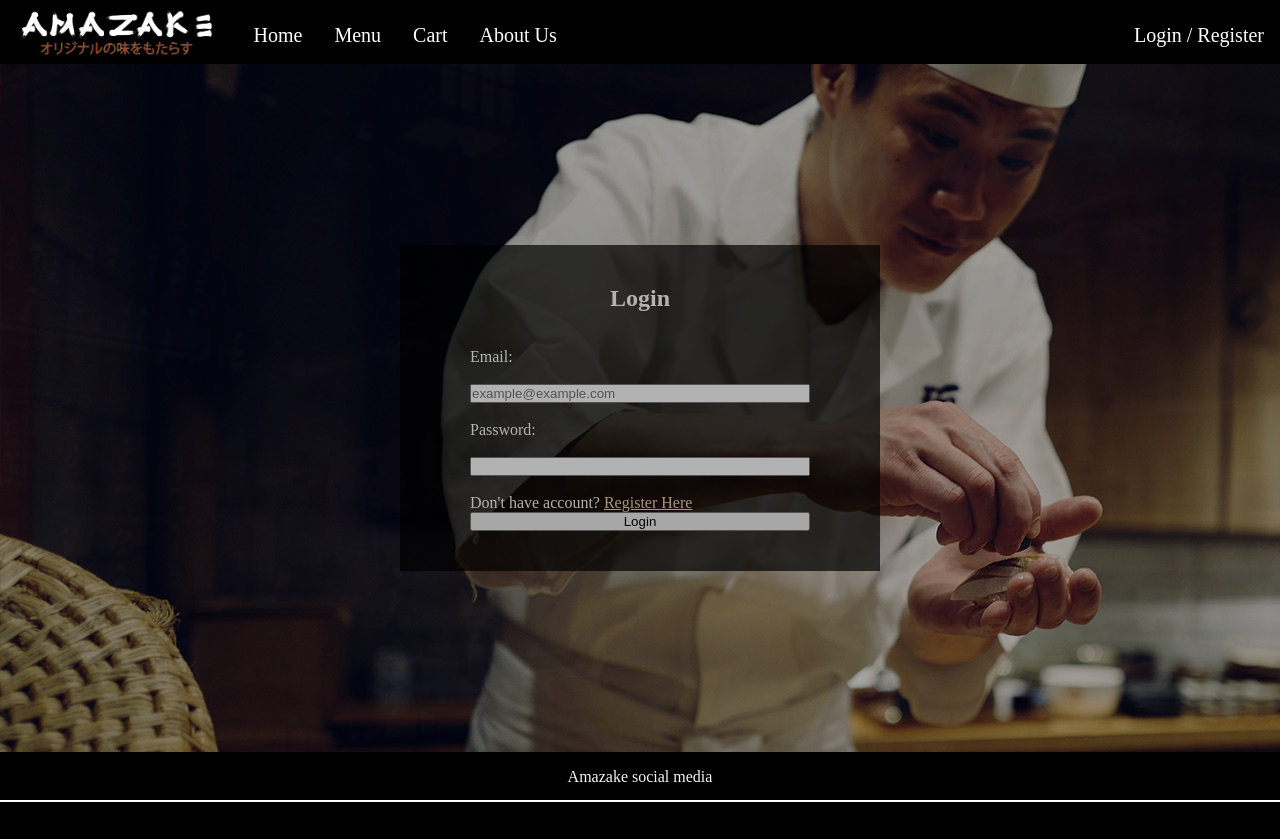
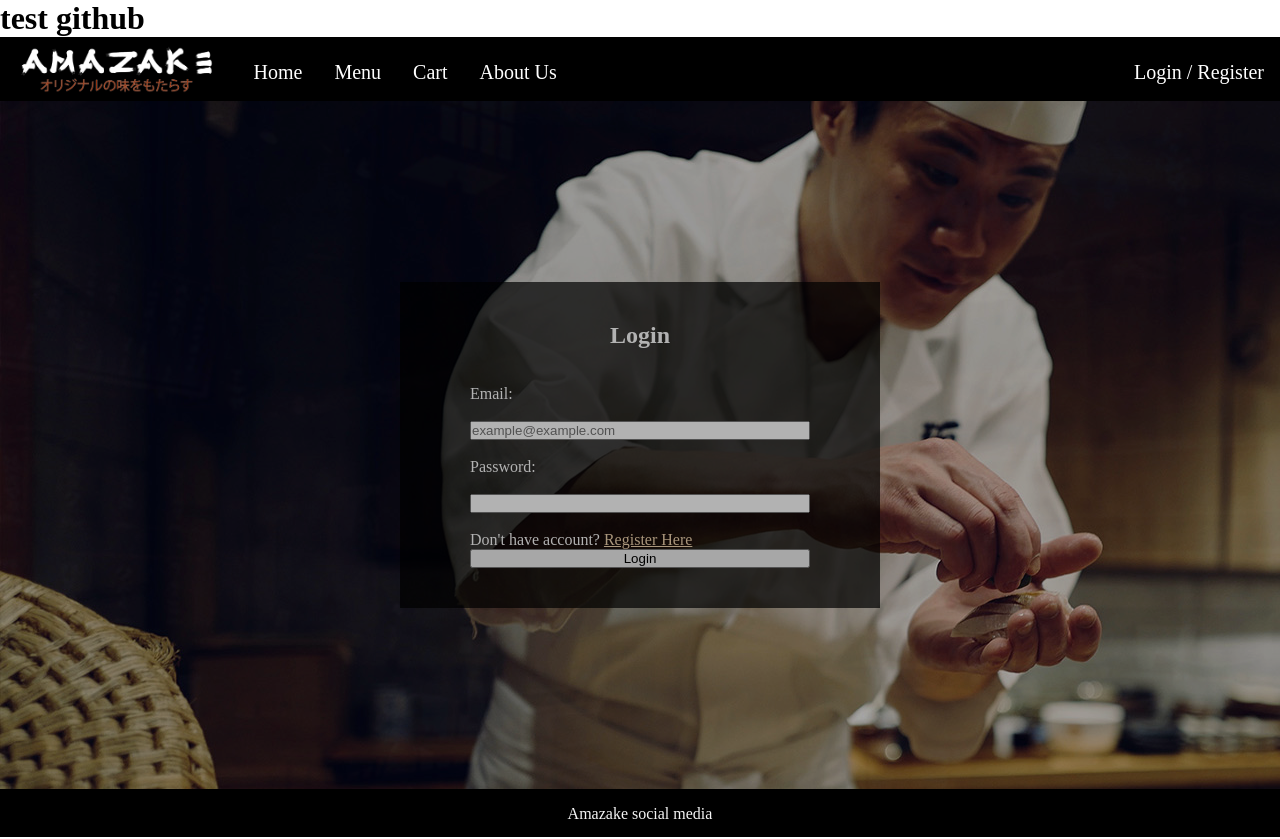
Before and after one commit to jonbunton/Project_PW_2k21, a PHP site: page /login.php in a window 1280 px wide. Before the commit the page ends 802 px from the top, so only its background shows below. Run offline with PHP 8.4, Linux system fonts and the light colour scheme.

Commit message:
Update login.php

```diff
--- a/UAS/login.php
+++ b/UAS/login.php
@@ -63,6 +63,7 @@
 
 </head>
 <body>
+    <h1>test github</h1>
     <div class="container">
              <div class="product<!DOCTYPE html>
                 <html lang="en">
```
